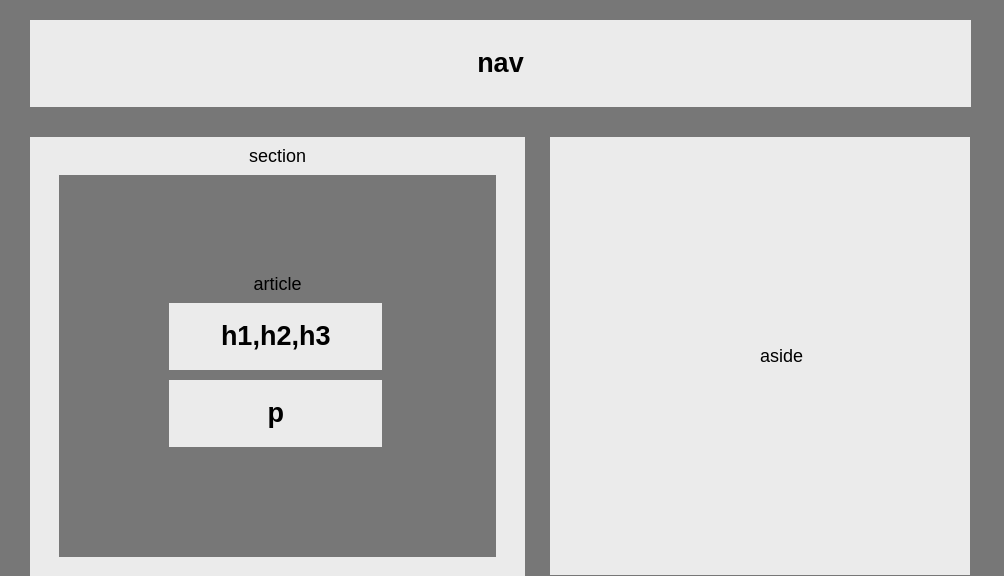
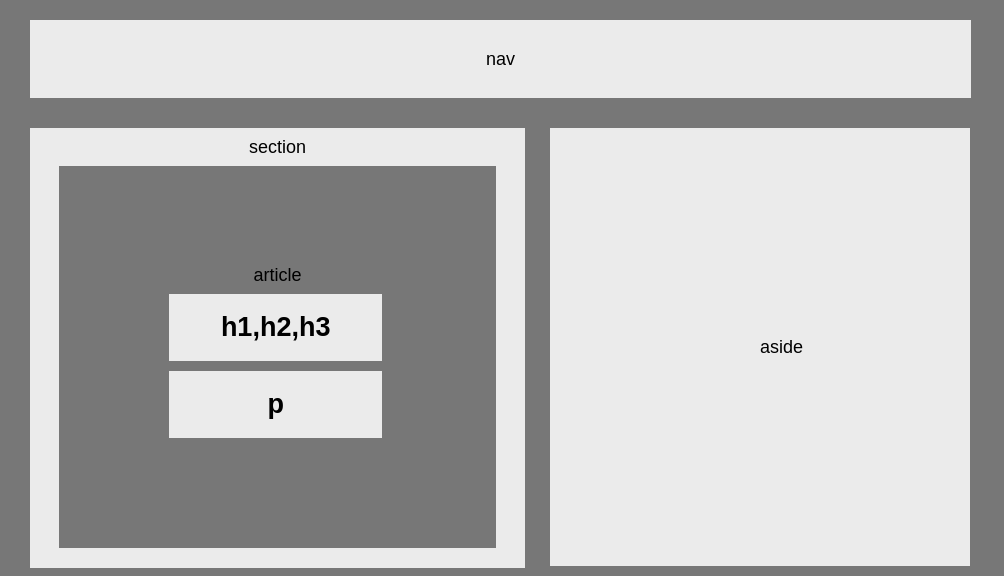
Before and after one commit to edmondsontimmy/HW-Wireframe, a PHP site: page / in a window 1280 px wide. Shown: the part 98-674 px from the top of the page, without its empty margins (0-1004 px from the left). Run offline with PHP 8.4, Linux system fonts and the light colour scheme.

Commit message:
sixth commit

```diff
--- a/index.html
+++ b/index.html
@@ -11,7 +11,7 @@
 	</section>
 
 	<section id="nav">
-		<h1 >nav</h1>
+		nav
 	</section>
 
 	<section id="aside">aside</section>
--- a/style.css
+++ b/style.css
@@ -23,7 +23,7 @@ section{
 #nav{
 	background-color: #ebebeb;
 	width: 98%;
-	padding: 20px;
+	padding: 30px;
 	margin-bottom: 20px;
 }
 #section{
```
